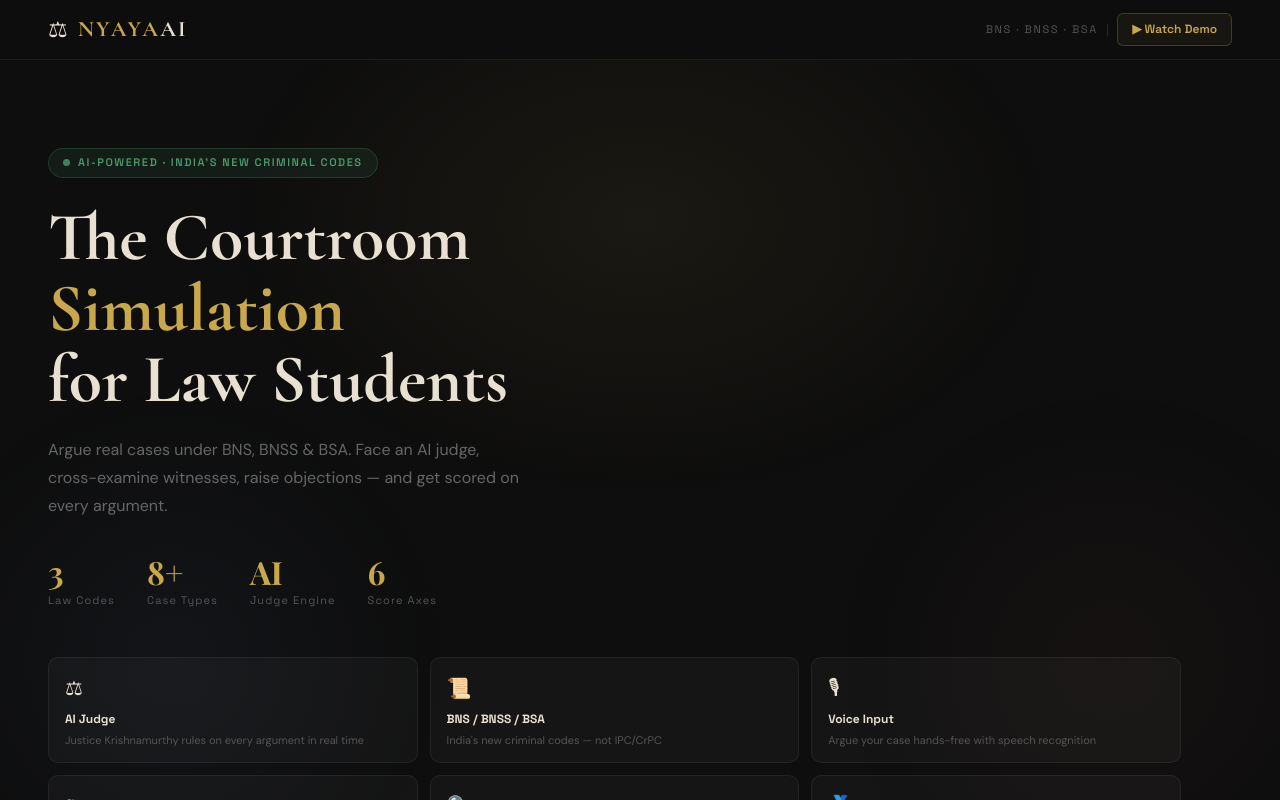
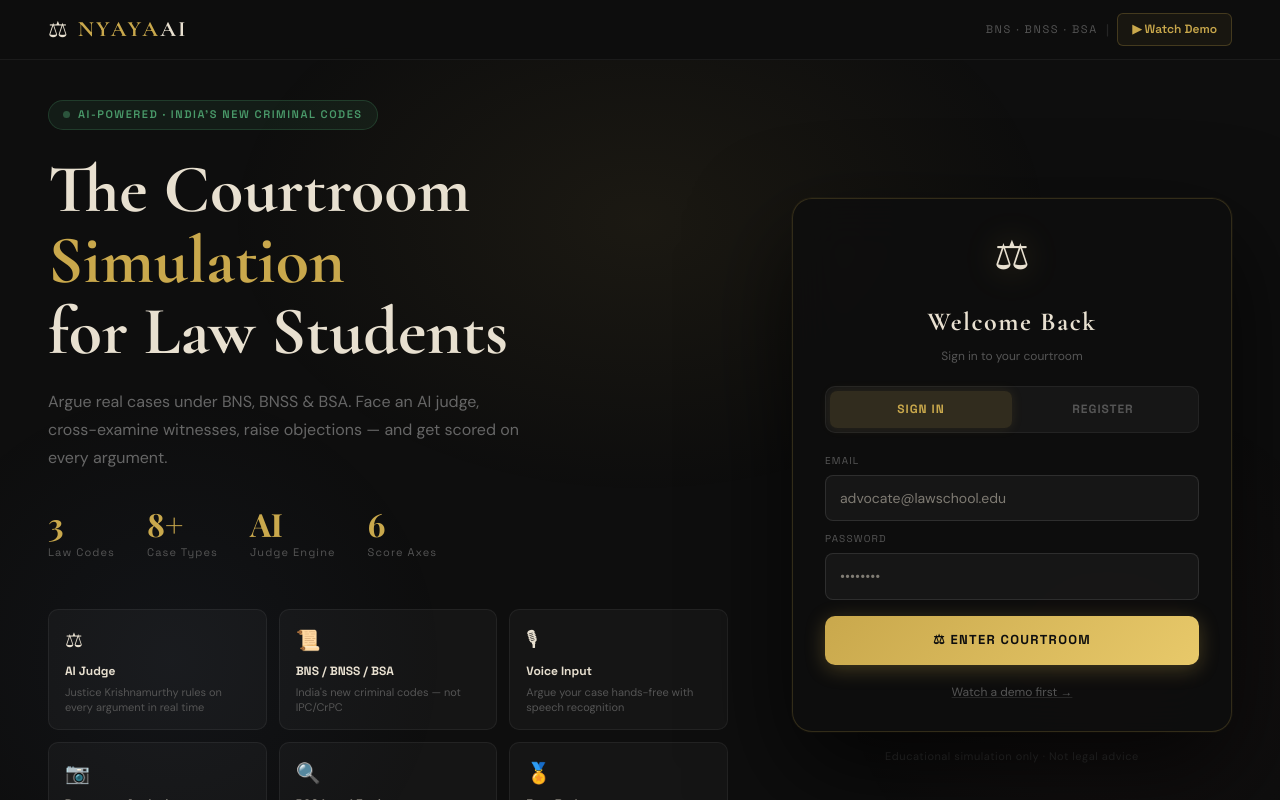
Before and after one commit to Rohana007/NyayaAI, a React (Vite) app in the folder nyaya-ui/: page / in a window 1280 px wide. Shown: the top 800 px of the page. Built offline with nearby package versions, Linux system fonts and the light colour scheme; no server answers; a web font is replaced by a local one.

Commit message:
fix: restore desktop landing layout, mobile-only via media query

```diff
--- a/nyaya-ui/src/pages/Landing.tsx
+++ b/nyaya-ui/src/pages/Landing.tsx
@@ -58,7 +58,7 @@
 
       {/* Navbar */}
       <motion.nav initial={{ opacity: 0, y: -16 }} animate={{ opacity: 1, y: 0 }} transition={{ duration: .5, ease }}
-        style={{ position: 'relative', zIndex: 10, display: 'flex', alignItems: 'center', justifyContent: 'space-between', padding: '0 clamp(16px, 4vw, 48px)', height: 60,
+        style={{ position: 'relative', zIndex: 10, display: 'flex', alignItems: 'center', justifyContent: 'space-between', padding: '0 48px', height: 60,
           borderBottom: '1px solid var(--nav-border)', backdropFilter: 'blur(8px)',
           background: 'var(--nav-bg)', transition: 'background .3s' }}>
         <div style={{ display: 'flex', alignItems: 'center', gap: 10 }}>
@@ -78,13 +78,13 @@
       </motion.nav>
 
       {/* Main layout — two columns on desktop, single column on mobile */}
-      <div style={{ position: 'relative', zIndex: 2, flex: 1, display: 'grid', gridTemplateColumns: 'clamp(0px, calc(100vw - 480px), 1fr) min(440px, 100%)', gap: 0, maxWidth: 1300, margin: '0 auto', width: '100%', padding: 'clamp(16px, 4vw, 48px)', alignItems: 'center', minHeight: 'calc(100vh - 60px)' }}
+      <div style={{ position: 'relative', zIndex: 2, flex: 1, display: 'grid', gridTemplateColumns: '1fr 440px', gap: 0, maxWidth: 1300, margin: '0 auto', width: '100%', padding: '0 48px', alignItems: 'center', minHeight: 'calc(100vh - 60px)' }}
         className="landing-grid">
 
         {/* Left — hero */}
         <motion.div initial={{ opacity: 0, x: -32 }} animate={{ opacity: 1, x: 0 }} transition={{ duration: .7, ease, delay: .1 }}
           className="landing-hero"
-          style={{ paddingRight: 'clamp(0px, 4vw, 64px)', paddingTop: 40, paddingBottom: 40 }}>
+          style={{ paddingRight: 64, paddingTop: 40, paddingBottom: 40 }}>
 
           {/* Badge */}
           <motion.div initial={{ opacity: 0, y: 8 }} animate={{ opacity: 1, y: 0 }} transition={{ delay: .2 }}
@@ -95,7 +95,7 @@
           </motion.div>
 
           {/* Headline */}
-          <h1 style={{ fontFamily: 'Cormorant Garamond, serif', fontSize: 'clamp(36px, 6vw, 68px)', fontWeight: 700, lineHeight: 1.05, color: '#E8E0D0', marginBottom: 20 }}>
+          <h1 style={{ fontFamily: 'Cormorant Garamond, serif', fontSize: 68, fontWeight: 700, lineHeight: 1.05, color: '#E8E0D0', marginBottom: 20 }}>
             The Courtroom<br />
             <span style={{ color: '#C9A84C' }}>Simulation</span><br />
             for Law Students
```
